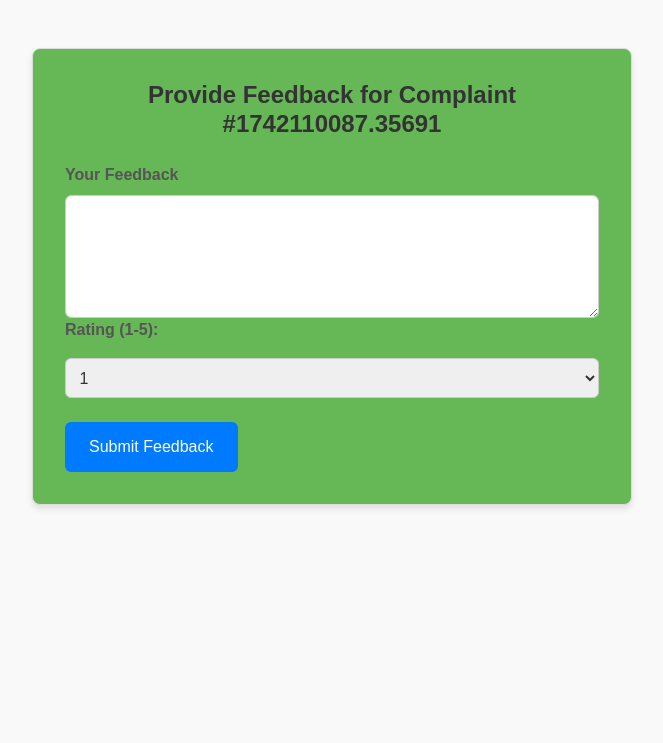
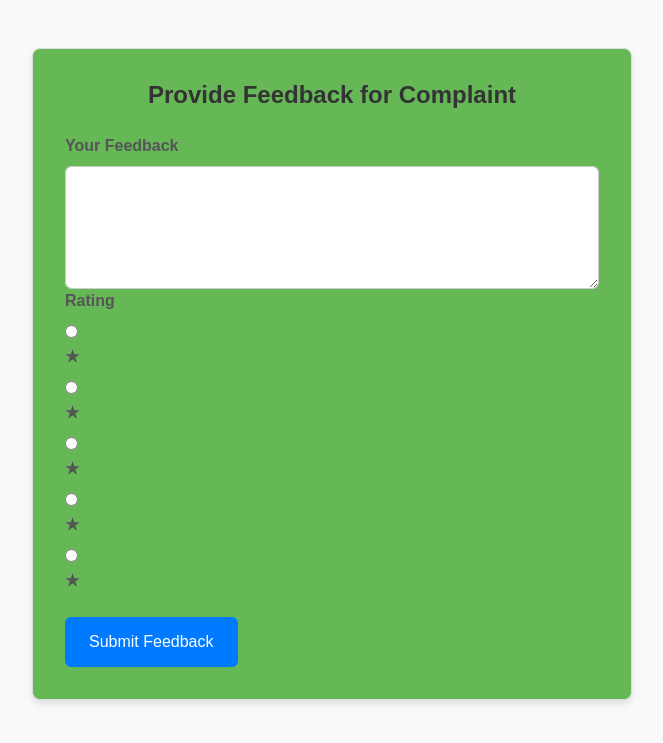
Before and after one commit to Vibhor0/final-year-project, a Flask app: template templates/feedback_form.html in a window 1280 px wide. Shown: the top 743 px of the page, without its empty margins (308-971 px from the left). Run offline with Flask 3, Linux system fonts and the light colour scheme; the template is opened without the code that fills it: values that come from a table or form of the project are taken from there, others are empty; parts of the project's set-up code (start-up, migrations or seed data) failed here and were passed over; some libraries are stand-ins or nearby versions.

Commit message:
Update feedback_form.html

```diff
--- a/templates/feedback_form.html
+++ b/templates/feedback_form.html
@@ -9,19 +9,20 @@
 </head>
 <body>
     <div class="container mt-5">
-        <h2>Provide Feedback for Complaint #{{ complaint.unique_id }}</h2>
+        <h2>Provide Feedback for Complaint</h2>
         <form action="{{ url_for('submit_feedback', complaint_id=complaint.id) }}" method="POST">
             <div class="form-group">
                 <label for="feedback_text">Your Feedback</label>
                 <textarea class="form-control" id="feedback_text" name="feedback_text" rows="4" required></textarea>
-                <label for="rating">Rating (1-5):</label>
-                <select name="rating">
-                    <option value="1">1</option>
-                    <option value="2">2</option>
-                    <option value="3">3</option>
-                    <option value="4">4</option>
-                    <option value="5">5</option>
-                </select>
+                <label for="rating">Rating</label>
+                <div class="rating">
+                    <input type="radio" id="star5" name="rating" value="5"><label for="star5">&#9733;</label>
+                    <input type="radio" id="star4" name="rating" value="4"><label for="star4">&#9733;</label>
+                    <input type="radio" id="star3" name="rating" value="3"><label for="star3">&#9733;</label>
+                    <input type="radio" id="star2" name="rating" value="2"><label for="star2">&#9733;</label>
+                    <input type="radio" id="star1" name="rating" value="1"><label for="star1">&#9733;</label>
+                </div>
+
             </div>
             <button type="submit" class="btn btn-primary">Submit Feedback</button>
         </form>
```
